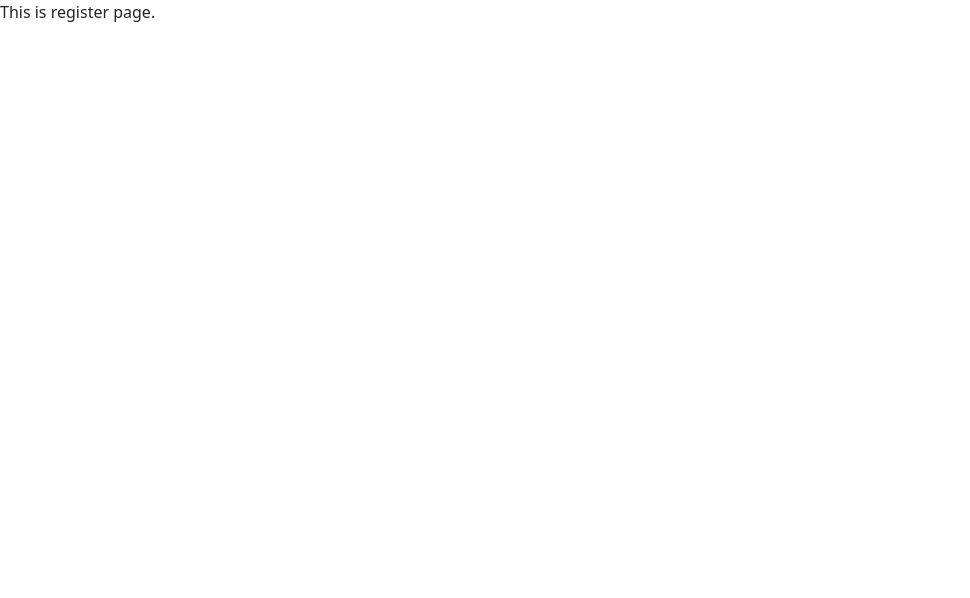
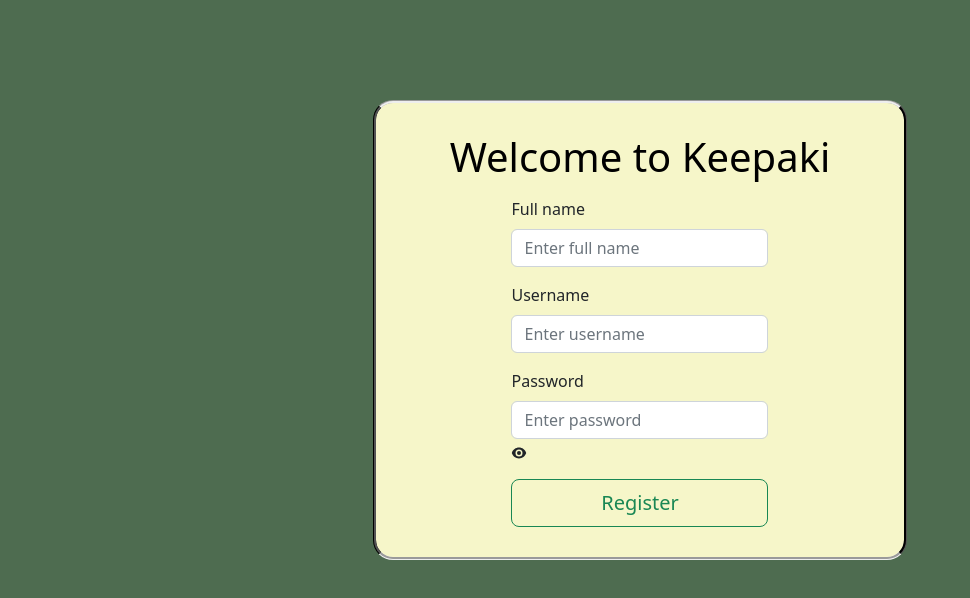
Before and after one commit to th0ng/Keepaki, a React (Create React App) app in the folder webapp/: page /register in a window 1280 px wide. Shown: the top 598 px of the page, without its empty margins (0-970 px from the left). Built offline with nearby package versions, Linux system fonts and the light colour scheme.

Commit message:
styling register page

```diff
--- a/webapp/src/components/Login.js
+++ b/webapp/src/components/Login.js
@@ -1,7 +1,7 @@
 import React from "react";
 import { useState } from "react";
 
-import { Stack, Form, Button, FormGroup } from "react-bootstrap";
+import { Stack, Form, Button } from "react-bootstrap";
 
 import { HiEye, HiEyeSlash } from "react-icons/hi2";
 
@@ -15,7 +15,7 @@ const Login = ({ handleLogin, setUsername, setPassword }) => {
   }
   return (
     <div className="login-background">
-    <Stack gap={2} className="col-md-3 mx-auto login-box">
+    <Stack gap={2} className="col-md-5 mx-auto login-box">
         <h1 className="login-text">Login</h1>
         <Form onSubmit={handleLogin}>
           <Form.Group className="mb-3" >
@@ -27,7 +27,7 @@ const Login = ({ handleLogin, setUsername, setPassword }) => {
             <Form.Control type={passwordShown ? "text" : "password"} name="Password" placeholder="Enter password" onChange={({ target }) => setPassword(target.value)}/>
             {!passwordShown ? <HiEye onClick={togglePasswordShown}/> : <HiEyeSlash onClick={togglePasswordShown}/>}
           </Form.Group>
-          <Link to="/register">Not a user yet? Register</Link>
+          <Link to="/register">Not a user yet? Register here</Link>
           <div className="d-grid gap-2 login-button">
             <Button type="submit" size="lg" variant="outline-success">Login</Button>
           </div>
--- a/webapp/src/index.css
+++ b/webapp/src/index.css
@@ -122,7 +122,6 @@ textarea:focus{
   background-color: #F6F6C9;
   padding: 30px;
   align-items: center;
-  margin: auto;
   align-self: center;
   border-radius: 20px;
   border-style: groove;
--- a/webapp/src/pages/HomePage.js
+++ b/webapp/src/pages/HomePage.js
@@ -29,8 +29,6 @@ const HomePage = () => {
       const user = JSON.parse(loggedUserJSON);
       setUser(user);
       noteService.setToken(user.token);
-      console.log(user);
-      console.log(notes);
     }
   }, []);
   const handleLogin = async (e) => {
--- a/webapp/src/pages/Register.js
+++ b/webapp/src/pages/Register.js
@@ -1,7 +1,39 @@
-const Register = () => {
+import { Stack, Form, Button } from "react-bootstrap";
+
+import { HiEye, HiEyeSlash } from "react-icons/hi2";
+
+import { useState } from "react";
+
+import { Link } from "react-router-dom";
+
+const Register = ({handleRegister, setFullname, setUsername, setPassword}) => {
+  const [passwordShown, setPasswordShown] = useState(false);
+  const togglePasswordShown = () => {
+    setPasswordShown(!passwordShown);
+  }
   return (
-    <div>
-      This is register page.
+    <div className="login-background">
+    <Stack gap={2} className="col-md-5 mx-auto login-box">
+        <h1 className="login-text">Welcome to Keepaki</h1>
+        <Form onSubmit={handleRegister}>
+          <Form.Group className="mb-3" >
+            <Form.Label>Full name</Form.Label>
+            <Form.Control type="text" name="Fullname" placeholder="Enter full name" onChange={({ target }) => setFullname(target.value)}/>
+          </Form.Group>
+          <Form.Group className="mb-3" >
+            <Form.Label>Username</Form.Label>
+            <Form.Control type="text" name="Username" placeholder="Enter username" onChange={({ target }) => setUsername(target.value)}/>
+          </Form.Group>
+          <Form.Group className="mb-3">
+            <Form.Label>Password</Form.Label>
+            <Form.Control type={passwordShown ? "text" : "password"} name="Password" placeholder="Enter password" onChange={({ target }) => setPassword(target.value)}/>
+            {!passwordShown ? <HiEye onClick={togglePasswordShown}/> : <HiEyeSlash onClick={togglePasswordShown}/>}
+          </Form.Group>
+          <div className="d-grid gap-2 login-button">
+            <Button type="submit" size="lg" variant="outline-success">Register</Button>
+          </div>
+        </Form>
+    </Stack>
     </div>
   )
 }
--- a/webapp/src/services/notes.js
+++ b/webapp/src/services/notes.js
@@ -22,8 +22,6 @@ const create = async newObject => {
 
 const remove = id => {
     const elementUrl = `/api/notes/${id}`;
-
-    console.log(elementUrl);
     return axios.delete(elementUrl)
         .catch(error => {console.error('There was an error!', error);
     });
```
